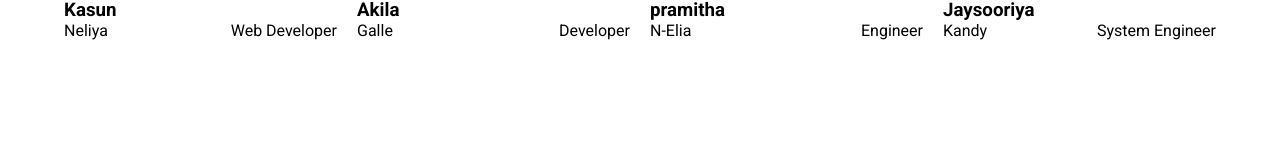
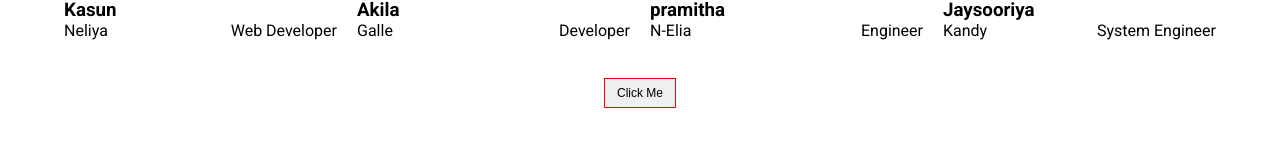
Before and after one commit to PramithaMJ/ReactWebApp, a React (Create React App) app: page / in a window 1280 px wide. Shown: the part 267-414 px from the top of the page. Built offline with nearby package versions, Linux system fonts and the light colour scheme.

Commit message:
React hooks

```diff
--- a/src/App.js
+++ b/src/App.js
@@ -1,4 +1,4 @@
-import { Fragment } from "react";
+import { Fragment, useState } from "react";
 import "./App.css";
 import Main from "./Componets/Main";
 
@@ -18,14 +18,31 @@ import { myData } from "./Data/myData";
 // };
 
 function App() {
+  // react hook   eg.  const [variableName,setVariableNameInFirstLetterCapital] = userState('default value')
+  const [myVar, setMyvar] = useState("PMJ");
+
+  const clickHaddle = () => {
+    // myVar = "PRAMITHA";
+    setMyvar("PRAMITHA");
+    console.log(myVar);
+  };
+
   const mainBlock = myData.map(({ name, city, image, position }, id) => {
-    return <Main key={id} name={name} city={city} image={image} position={position} />;
+    return (
+      <Main
+        key={id}
+        name={name}
+        city={city}
+        image={image}
+        position={position}
+      />
+    );
   });
 
   return (
     //can use JSX fagment
     <div className="main_container">
-      <h1>PMJ</h1>
+      <h1>{myVar}</h1>
       <div>Pramitha Jayasooriya</div>
       {/* <Main name="Kasun" city="NEliya" position="Softwear developer" />
       <Main name="Amal" city="Kurunagala" position="App developer">
@@ -43,10 +60,21 @@ function App() {
       })}  */}
       {/* {mainBlock} */}
       {/* <NewBlock /> */}
-      <div className="mainBlock_container">
-      {mainBlock}
-      </div>
-
+      <div className="mainBlock_container">{mainBlock}</div>
+      <br />
+      <br />
+      <button
+        style={{
+          //inline css
+          //javaScript Object
+          fontSize: "12px",
+          border: "1px solid red",
+          padding: "7px 12px",
+        }}
+        onClick={clickHaddle}
+      >
+        Click Me
+      </button>
     </div>
   );
 }
```
